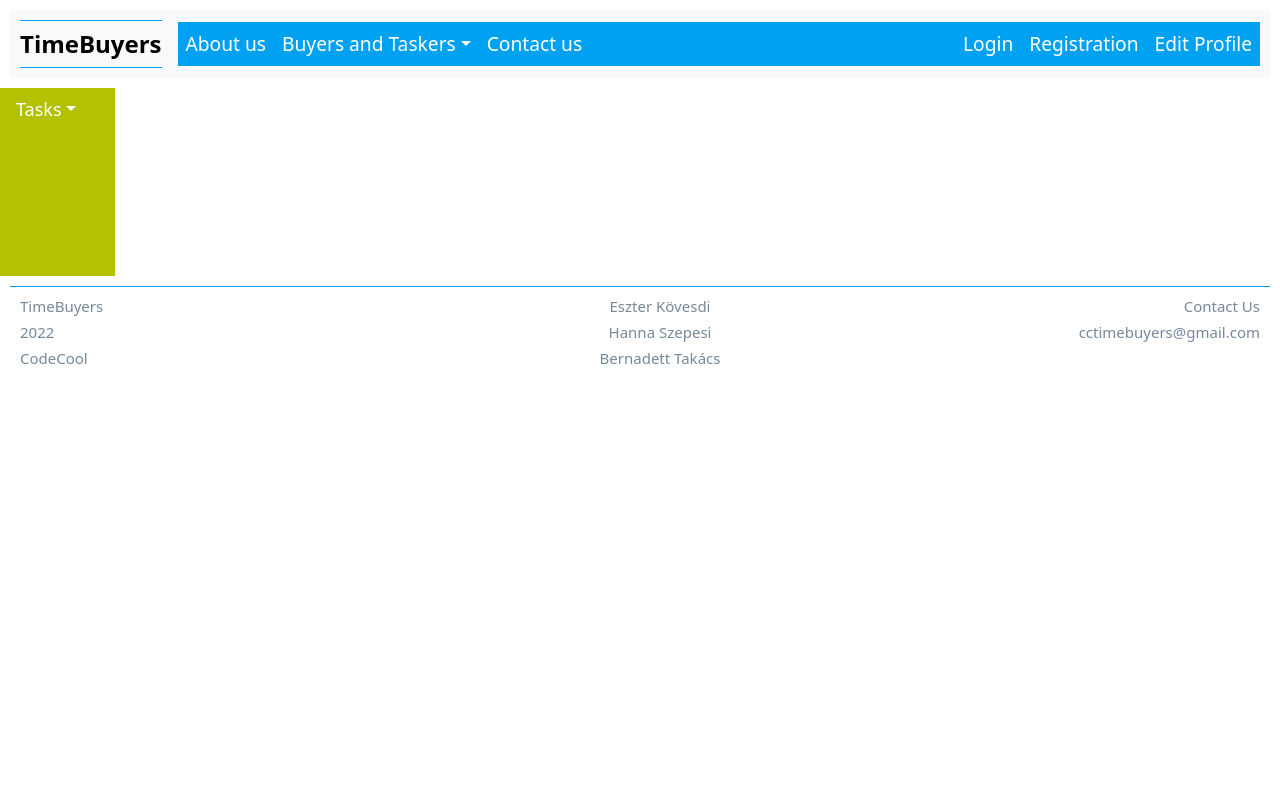
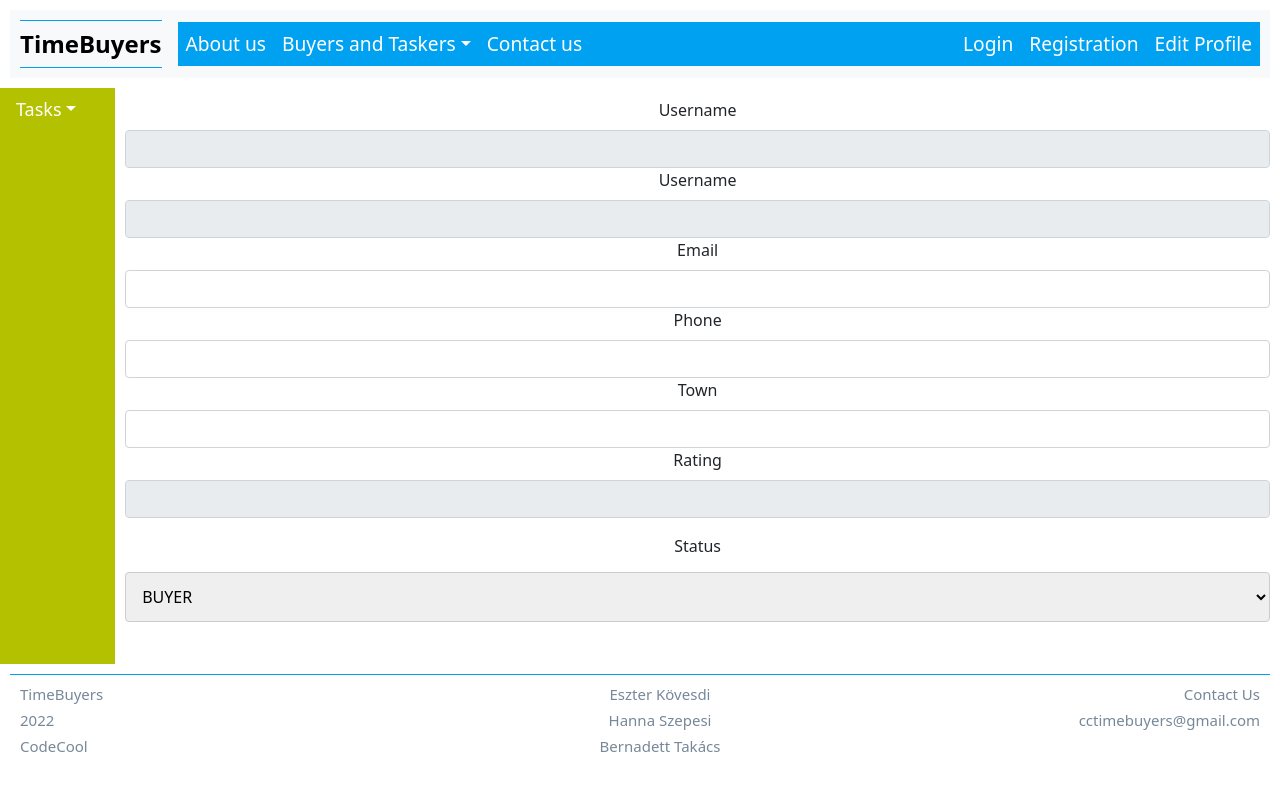
Before and after one commit to kovesdieszter/TimeBuyers, a React (Create React App) app in the folder src/frontend/timebuyers_app/: page /users/edit-profile/Anita in a window 1280 px wide. Shown: the top 790 px of the page. Built offline with nearby package versions, Linux system fonts and the light colour scheme; no server answers.

Commit message:
feat: add a react-bootstrap form

```diff
--- a/src/frontend/timebuyers_app/package.json
+++ b/src/frontend/timebuyers_app/package.json
@@ -9,10 +9,12 @@
     "@testing-library/user-event": "^13.5.0",
     "bootstrap": "^5.2.0-beta1",
     "react": "^18.2.0",
+    "react-bootstrap": "^2.4.0",
     "react-dom": "^18.2.0",
     "react-minimal-side-navigation": "^1.9.2",
     "react-router-dom": "^6.3.0",
     "react-scripts": "5.0.1",
+    "validator": "^13.7.0",
     "web-vitals": "^2.1.4"
   },
   "scripts": {
--- a/src/frontend/timebuyers_app/src/components/EditProfile.js
+++ b/src/frontend/timebuyers_app/src/components/EditProfile.js
@@ -1,6 +1,7 @@
 import React from 'react';
 import {useEffect, useState} from 'react';
 import {useParams} from "react-router-dom";
+import Form from 'react-bootstrap/Form';
 
 
 export default function EditProfile() {
@@ -20,27 +21,40 @@ export default function EditProfile() {
         return await response.json();
     }
 
+
     return (
-        <div>
-            <div className=" ">
-                <div>
-                    {user.password}
-                    <br/>
-                    {user.email}
-                    <br/>
-                    {user.userName}
-                    <br/>
-                    {user.phoneNumber}
-                    <br/>
-                    {user.rating}
-                    <br/>
-                    {user.town}
-                    <br/>
-                    {user.userStatus}
-                    <br/>
-                    {user.photo}
+        <>
+        <Form.Group className="mb-3">
+                <Form.Label>Username</Form.Label>
+                <Form.Control placeholder={user.userName} disabled />
 
-                </div>
-            </div>
-        </div>)
+                <Form.Label>Username</Form.Label>
+                <Form.Control placeholder={user.password} disabled />
+
+                <Form.Label>Email</Form.Label>
+                <Form.Control placeholder={user.email}  />
+
+                <Form.Label>Phone</Form.Label>
+                <Form.Control placeholder={user.phoneNumber}  />
+
+                <Form.Label>Town</Form.Label>
+                <Form.Control placeholder={user.town}  />
+
+                <Form.Label>Rating</Form.Label>
+                <Form.Control placeholder={user.rating} disabled />
+            </Form.Group>
+
+
+            <Form.Group className="mb-3">
+                <Form.Label>Status</Form.Label>
+                <Form.Select >
+                    <option>BUYER</option>
+                    <option>TASKER</option>
+                    <option>BOTH</option>
+                </Form.Select>
+            </Form.Group>
+        </>
+    );
+
+
 };
```
Also changed, not shown: 1 other file (tests, documents, lock files or other folders).
